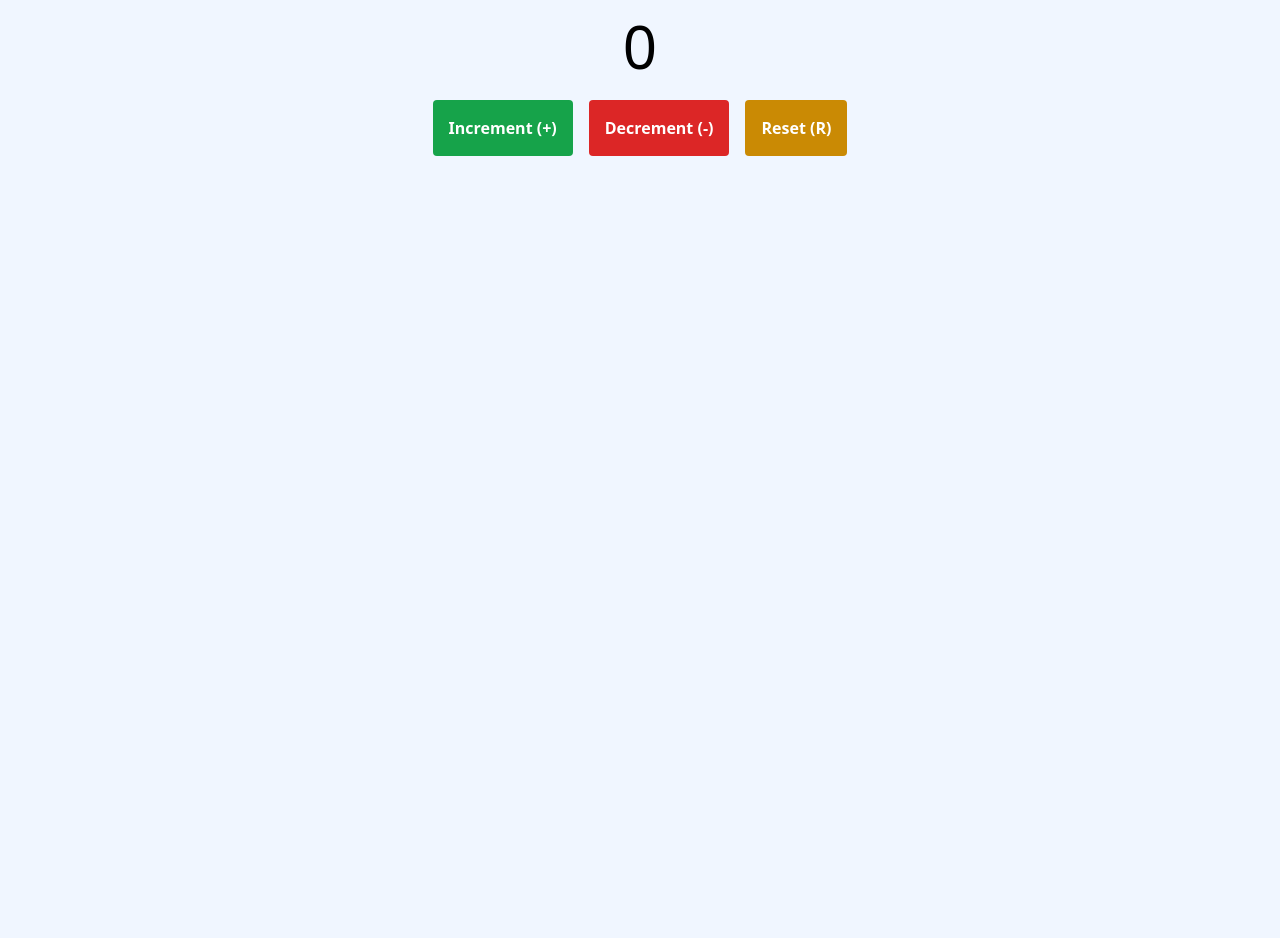
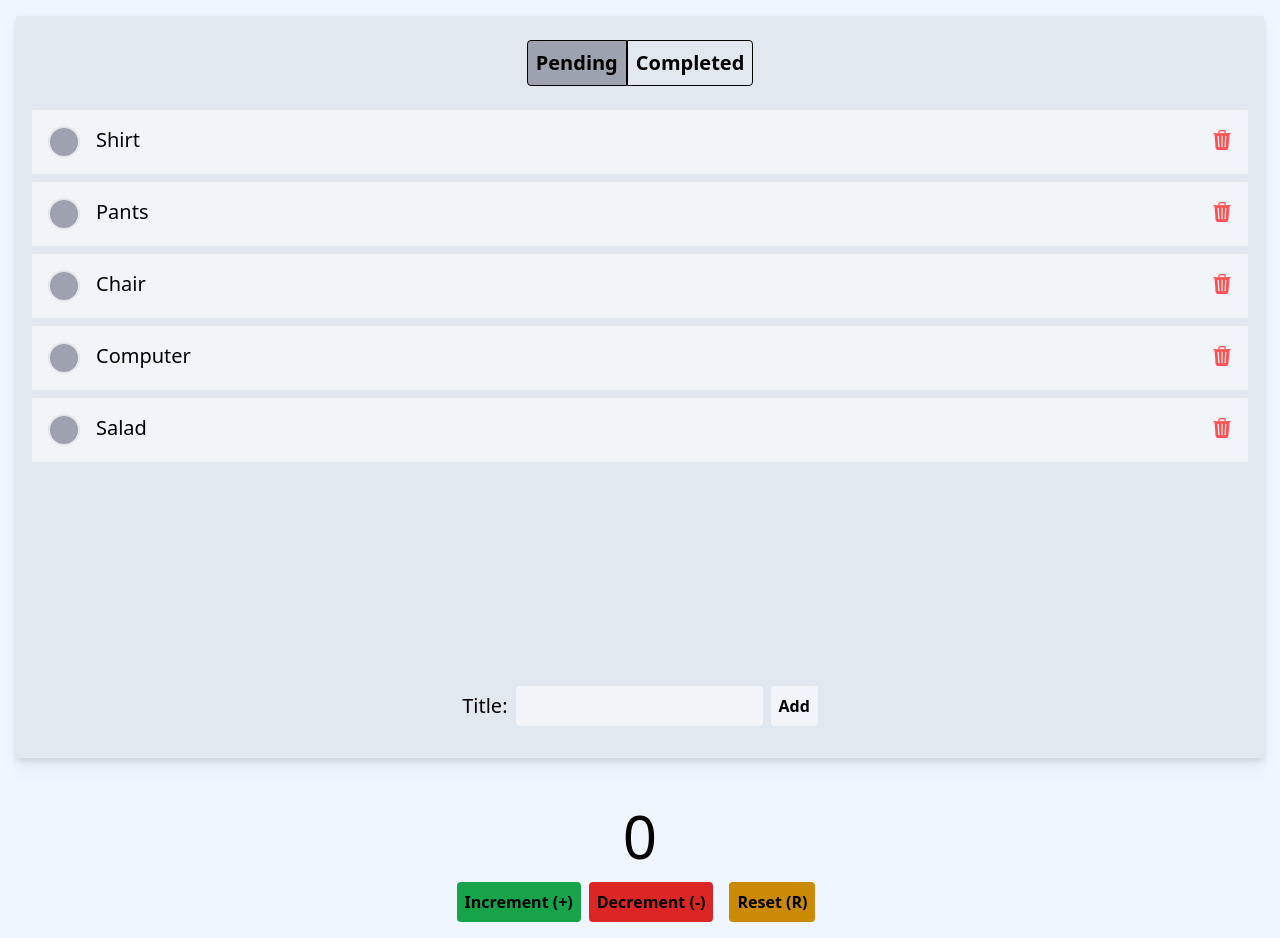
Before and after one commit to jagadeesh-k-ti/react-playground, a React (Vite) app: page / in a window 1280 px wide. Before the commit the page ends 800 px from the top, so only its background shows below. Built offline with nearby package versions, Linux system fonts and the light colour scheme.

Commit message:
add: Todo Component

```diff
--- a/index.html
+++ b/index.html
@@ -37,6 +37,7 @@
     <link rel="apple-touch-startup-image" href="public/apple-splash-1334-750.jpg" media="(device-width: 375px) and (device-height: 667px) and (-webkit-device-pixel-ratio: 2) and (orientation: landscape)">
     <link rel="apple-touch-startup-image" href="public/apple-splash-640-1136.jpg" media="(device-width: 320px) and (device-height: 568px) and (-webkit-device-pixel-ratio: 2) and (orientation: portrait)">
     <link rel="apple-touch-startup-image" href="public/apple-splash-1136-640.jpg" media="(device-width: 320px) and (device-height: 568px) and (-webkit-device-pixel-ratio: 2) and (orientation: landscape)">
+    <link rel="stylesheet" href="node_modules/bootstrap-icons/font/bootstrap-icons.min.css">
   </head>
   <body>
     <div id="root"></div>
--- a/src/App.tsx
+++ b/src/App.tsx
@@ -1,12 +1,14 @@
 import "./App.css";
 import { Counter } from "./components/Counter";
+import { TodoComponent } from "./components/Todo";
 
 function App() {
-  return (
-    <>
-      <Counter />
-    </>
-  );
+    return (
+        <>
+            <TodoComponent />
+            <Counter />
+        </>
+    );
 }
 
 export default App;
--- a/src/components/Counter.css
+++ b/src/components/Counter.css
@@ -1,6 +1,5 @@
+@import "./common.css";
 @tailwind components;
-
 @layer components {
     .count { @apply text-6xl m-4 }
-    .button { @apply p-4 m-2 text-white text-center rounded font-bold }
 }
--- a/src/components/Counter.tsx
+++ b/src/components/Counter.tsx
@@ -4,7 +4,7 @@ import "./Counter.css";
 export const Counter = () => {
     const [count, setCount] = useImmer(0);
     return (
-    <div className="flex flex-col items-center justify-center">
+        <div className="flex flex-col items-center justify-center p-4">
             <h1 className="count">{count}</h1>
             <div>
                 <button
@@ -15,11 +15,14 @@ export const Counter = () => {
                 </button>
                 <button
                     onClick={() => setCount(count - 1)}
-          className="button bg-red-600"
+                    className="button mx-2 bg-red-600"
                 >
                     Decrement (-)
                 </button>
-        <button onClick={() => setCount(0)} className="button bg-yellow-600">
+                <button
+                    onClick={() => setCount(0)}
+                    className="button mx-2 bg-yellow-600"
+                >
                     Reset (R)
                 </button>
             </div>
--- /dev/null
+++ b/src/components/Todo.css
@@ -0,0 +1,7 @@
+.bi-check2-circle {
+    color: white;
+}
+
+.bi-trash3-fill {
+    color: rgb(255, 80, 80);
+}
--- /dev/null
+++ b/src/components/Todo.tsx
@@ -0,0 +1,177 @@
+import { useImmer, useImmerReducer } from "use-immer";
+import "./common.css";
+import "./Todo.css";
+import { Draft } from "immer";
+import clsx from "clsx";
+import { faker } from "@faker-js/faker";
+import invariant from "tiny-invariant";
+
+type Filter = "PENDING" | "COMPLETED";
+type Action =
+    | { type: "UPDATE" | "REMOVE"; id: string }
+    | { type: "SET_FILTER"; fliter: Filter }
+    | { type: "ADD"; title: string };
+type Todo = { id: string; title: string; completed: boolean };
+type TodoAppState = { todos: Todo[]; filter: Filter };
+type TodoTaskProps = {
+    todo: Todo;
+    update: (id: string) => void;
+    remove: (id: string) => void;
+};
+
+const initialState: TodoAppState = { todos: [], filter: "PENDING" };
+
+for (let i = 0; i < 5; i++) {
+    initialState.todos.push({
+        id: faker.string.uuid(),
+        title: faker.commerce.product(),
+        completed: false,
+    });
+}
+
+function reducer(draft: Draft<TodoAppState>, action: Action) {
+    switch (action.type) {
+        case "UPDATE": {
+            const todo = draft.todos.find(t => t.id === action.id);
+            invariant(todo);
+            todo.completed = !todo.completed;
+            return draft;
+        }
+        case "REMOVE": {
+            draft.todos = draft.todos.filter(t => t.id !== action.id);
+            return draft;
+        }
+        case "ADD": {
+            draft.todos.unshift({
+                id: faker.string.uuid(),
+                title: action.title,
+                completed: false,
+            });
+            return draft;
+        }
+        case "SET_FILTER": {
+            draft.filter = action.fliter;
+            return draft;
+        }
+    }
+}
+
+const AddTodo = ({ add }: { add: (title: string) => void }) => {
+    const [title, setTitle] = useImmer("");
+    return (
+        <div className="m-4 flex justify-center gap-2">
+            <label htmlFor="add" className="inline-flex items-center text-xl">
+                Title:
+            </label>
+            <input
+                className="rounded bg-slate-100 px-2 dark:bg-slate-600"
+                value={title}
+                onChange={e => setTitle(e.target.value)}
+                onKeyUp={e => (e.key === "Enter" ? add(title) : "")}
+                id="add"
+                required
+            />
+            <button
+                onClick={() => {
+                    add(title);
+                    setTitle("");
+                }}
+                className="button bg-slate-100 dark:bg-slate-600"
+            >
+                Add
+            </button>
+        </div>
+    );
+};
+
+const TodoTask = (props: TodoTaskProps) => {
+    const { id, title, completed } = props.todo;
+    return (
+        <div className="mb-2 inline-flex rounded-sm bg-slate-100 p-4 text-xl dark:bg-slate-600">
+            <div className="inline-flex grow">
+                <button
+                    aria-label={completed ? "completed" : "pending"}
+                    onClick={() => props.update(id)}
+                    className={clsx(
+                        "h-8 w-8 rounded-full border-2 bg-gray-400",
+                        completed ? "bg-green-600" : "dark:bg-slate-800"
+                    )}
+                >
+                    {completed ? <i className="bi bi-check2-circle"></i> : ""}
+                </button>
+                <span className="ml-4">{title}</span>
+            </div>
+            <div className="justify-end">
+                <button onClick={() => props.remove(id)} aria-label="remove">
+                    <i className="bi bi-trash3-fill"></i>
+                </button>
+            </div>
+        </div>
+    );
+};
+
+export const TodoComponent = () => {
+    const [state, dispatch] = useImmerReducer(reducer, initialState);
+    console.log(state.filter);
+    return (
+        <>
+            <div className="m-4 flex flex-col justify-center rounded-sm bg-slate-200 p-4 drop-shadow-lg dark:bg-slate-800">
+                <div className="m-2 flex flex-row items-center justify-center">
+                    <button
+                        onClick={() =>
+                            dispatch({ type: "SET_FILTER", fliter: "PENDING" })
+                        }
+                        className={clsx(
+                            "button rounded-r-none border border-black text-xl",
+                            state.filter === "PENDING" &&
+                                "bg-gray-400 dark:bg-gray-600"
+                        )}
+                    >
+                        Pending
+                    </button>
+                    <button
+                        onClick={() =>
+                            dispatch({
+                                type: "SET_FILTER",
+                                fliter: "COMPLETED",
+                            })
+                        }
+                        className={clsx(
+                            "button rounded-l-none border border-black text-xl",
+                            state.filter === "COMPLETED" && "bg-green-400"
+                        )}
+                    >
+                        Completed
+                    </button>
+                </div>
+                <div className="mt-4 flex h-[70vh] flex-col overflow-y-scroll">
+                    {/* map here */}
+
+                    {state.todos
+                        .filter(t =>
+                            state.filter === "COMPLETED"
+                                ? t.completed
+                                : !t.completed
+                        )
+                        .map(t => (
+                            <TodoTask
+                                key={t.id}
+                                todo={t}
+                                update={(id: string) =>
+                                    dispatch({ id: id, type: "UPDATE" })
+                                }
+                                remove={(id: string) =>
+                                    dispatch({ id: id, type: "REMOVE" })
+                                }
+                            />
+                        ))}
+                </div>
+                <AddTodo
+                    add={(title: string) =>
+                        dispatch({ type: "ADD", title: title })
+                    }
+                />
+            </div>
+        </>
+    );
+};
--- /dev/null
+++ b/src/components/common.css
@@ -0,0 +1,5 @@
+@tailwind components;
+
+@layer components {
+    .button { @apply p-2 dark:text-white text-black text-center rounded font-bold }
+}
--- a/src/index.css
+++ b/src/index.css
@@ -1,3 +1,4 @@
+@import "../node_modules/bootstrap-icons/font/bootstrap-icons.min.css";
 @tailwind base;
 @tailwind components;
 @tailwind utilities;
```
Also changed, not shown: package.json (+6 -1 lines), 2 other files (tests, documents, lock files or other folders). Lines whose indentation alone changed are shown as unchanged.
